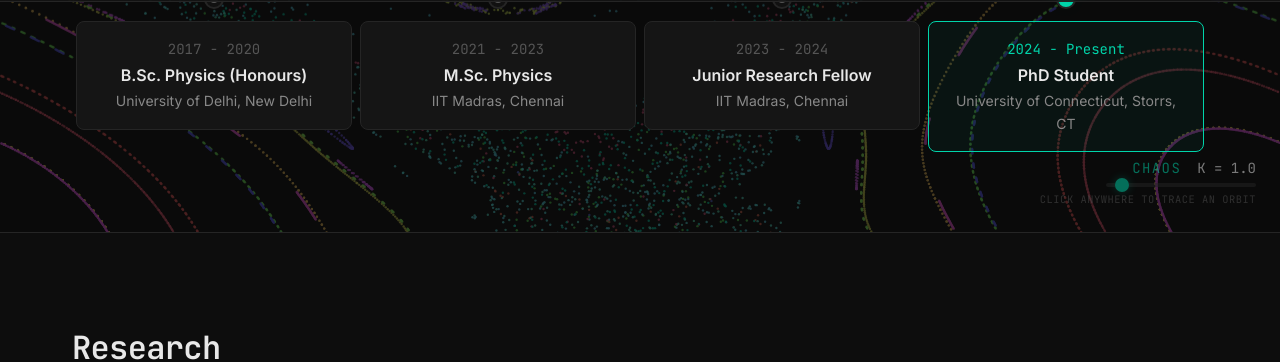
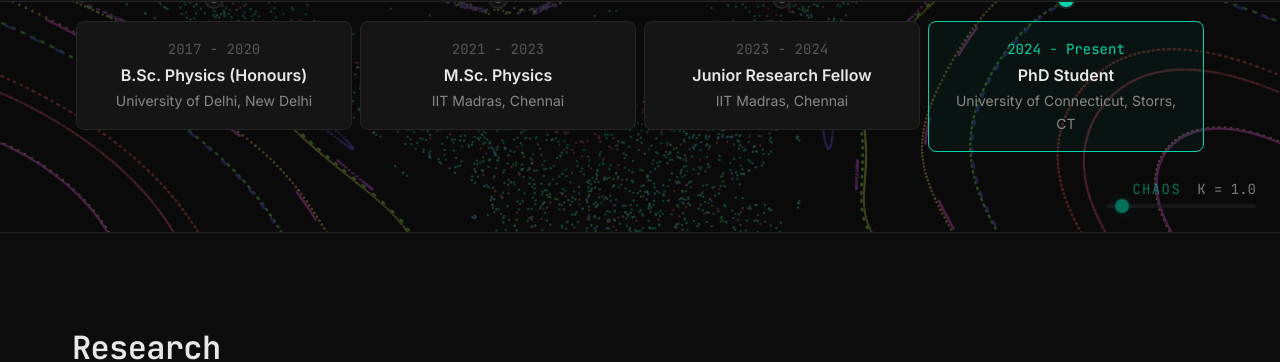
Before and after one commit to Bidhivj/Bidhivj, a Jekyll site: the page built from index.html, in a window 1280 px wide and 900 px high, scrolled down 790 px. Shown: the part 68-430 px from the top of the window. Built offline with Jekyll 4.4.1, drawn with Linux system fonts in a browser that asks for light colours; a style sheet for code colours, icons or effects is not loaded.

Commit message:
Remove click-to-add-orbit (blocked by overlay content)

```diff
--- a/_includes/hero.html
+++ b/_includes/hero.html
@@ -24,7 +24,6 @@
         value="1.0"
         aria-label="Adjust chaos parameter alpha"
       >
-      <div class="chaos-control__hint">Click anywhere to trace an orbit</div>
     </div>
   </div>
 
--- a/assets/js/phase-space.js
+++ b/assets/js/phase-space.js
@@ -40,11 +40,9 @@
 
     // Event handlers
     this.handleResize = this.handleResize.bind(this);
-    this.handleClick = this.handleClick.bind(this);
     this.animate = this.animate.bind(this);
 
     window.addEventListener('resize', this.handleResize);
-    this.canvas.addEventListener('click', this.handleClick);
 
     this.init();
   }
@@ -87,22 +85,6 @@
     } else {
       this.drawComplete();
     }
-  }
-
-  handleClick(e) {
-    // Add a new orbit from click position
-    const rect = this.canvas.getBoundingClientRect();
-    const q = (e.clientX - rect.left) / rect.width;
-    const p = 1 - (e.clientY - rect.top) / rect.height;
-
-    // Generate new orbit from this point
-    const orbit = this.computeOrbit(q, p, this.iterationsPerOrbit * 2);
-    orbit.color = this.getHighlightColor();
-    orbit.size = this.pointSize * 1.5;
-    this.orbits.push(orbit);
-
-    // Draw it immediately
-    this.drawOrbit(orbit);
   }
 
   mod1(x) {
@@ -197,11 +179,6 @@
       return l - a * Math.max(Math.min(k - 3, 9 - k, 1), -1);
     };
     return { r: Math.round(f(0) * 255), g: Math.round(f(8) * 255), b: Math.round(f(4) * 255) };
-  }
-
-  getHighlightColor() {
-    // Bright cyan for user-added orbits
-    return { r: 100, g: 255, b: 220 };
   }
 
   /**
@@ -322,7 +299,6 @@
   destroy() {
     this.stop();
     window.removeEventListener('resize', this.handleResize);
-    this.canvas.removeEventListener('click', this.handleClick);
   }
 }
 
```
